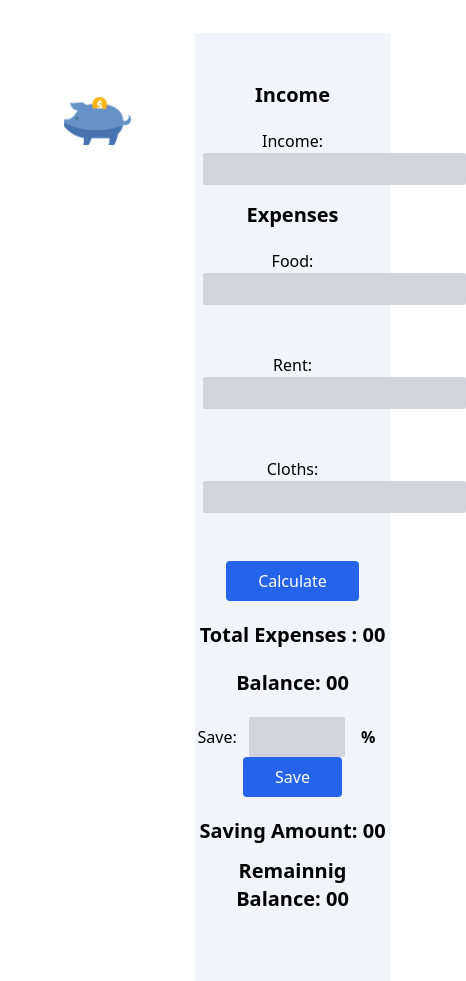
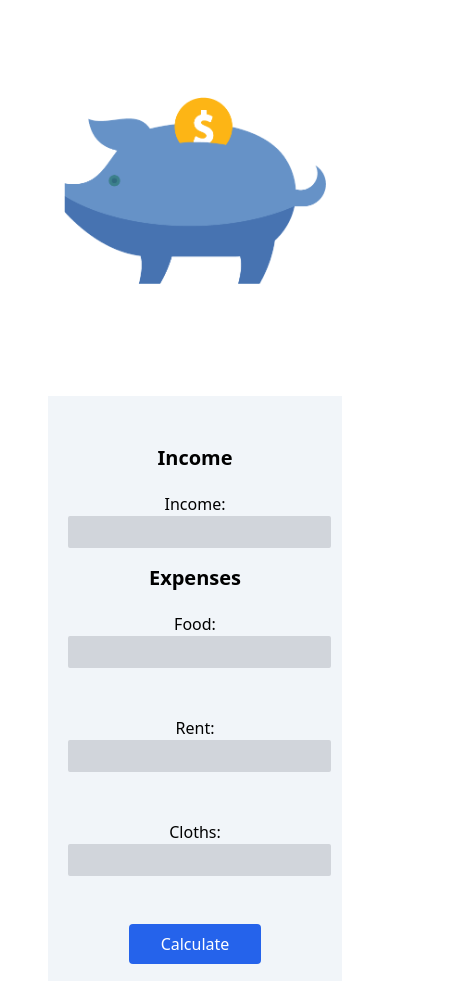
Before and after one commit to 665-stack/money-manage-tracker, a plain HTML site: page index.html in a window 390 px wide. Shown: the part 103-1084 px from the top of the page, 466 px wide, since content can reach past the window. Drawn offline with nearby package versions, Linux system fonts and the light colour scheme.

Commit message:
add responsiveness

```diff
--- a/index.html
+++ b/index.html
@@ -23,16 +23,16 @@
 
 <body>
     <header>
-        <h1 class="text-4xl font-bold text-center mt-4 mb-10	">Money Manage <span
+        <h1 class="text-4xl font-bold text-center mt-4 mb-10 ">Money Manage <span
                 class="font-extrabold text-blue-600		">Tracker</span></h1>
     </header>
-    <main class="grid grid-cols-2">
+    <main class="grid md:grid-cols-2 lg:grid-cols-2">
 
-        <section class="p-16 " id="side-image">
+        <section class="m-16" id="side-image">
             <img src="images/moneyBank.png" alt="">
 
         </section>
-        <section class="text-center bg-slate-100 pt-12 pb-12">
+        <section class=" text-center bg-slate-100 pt-12 pb-12 m-12 mb-30">
             <!-- income and expenses section -->
             <h3 class=" text-center text-xl font-bold pb-5">Income</h3>
             <p class="font-medium	">Income: <input class="bg-gray-300 ml-2 py-1 px-4 rounded-sm" type="text"></p>
@@ -57,7 +57,7 @@
 
             <span class="px-3 font-bold">%</span>
 
-            <button id="save-btn" class="save-btn bg-blue-600 py-2 px-8 rounded text-white font-medium">Save</button>
+            <button id="save-btn" class="save-btn bg-blue-600 py-2 px-8 mt-3 rounded text-white font-medium">Save</button>
 
             <h3 class="text-center text-xl font-bold pt-5 pb-3">Saving Amount: <span>00</span></h3>
             <h3 class="text-center text-xl font-bold pb-5">Remainnig Balance: <span>00</span></h3>
```
